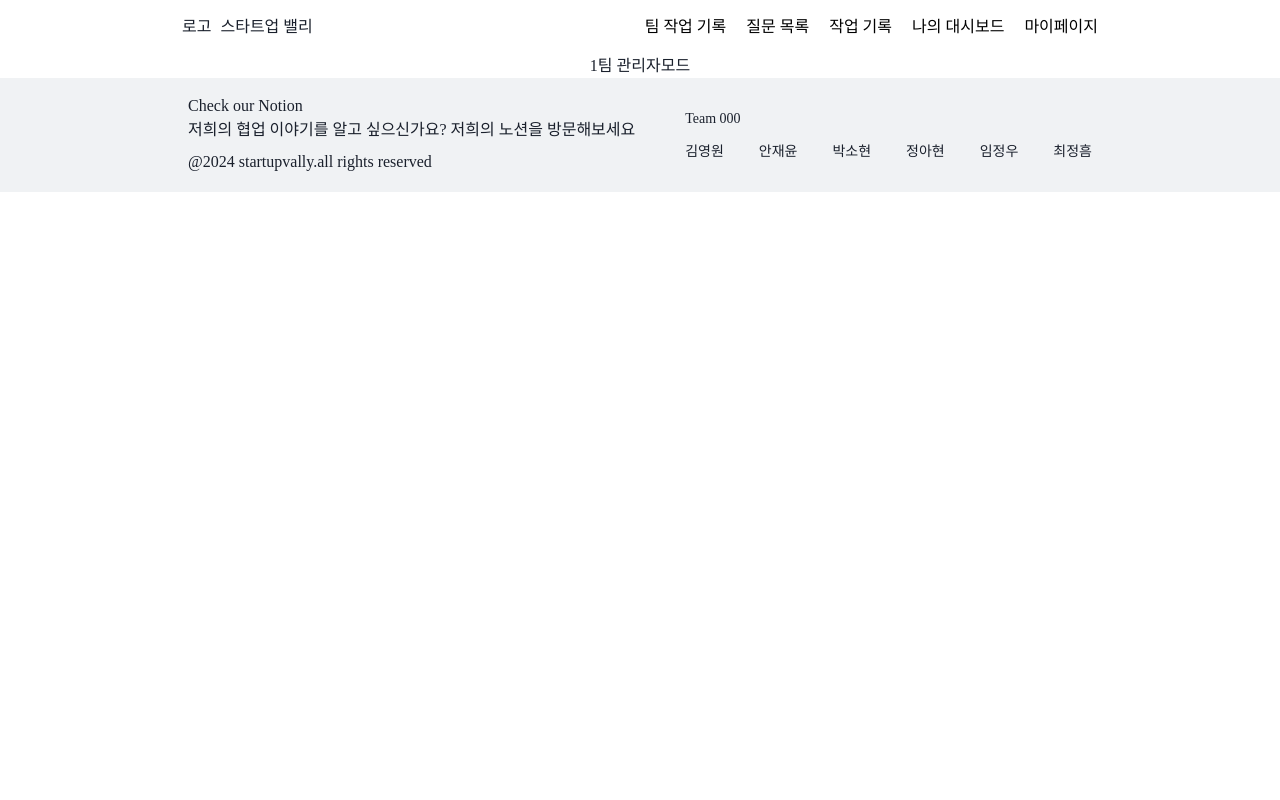
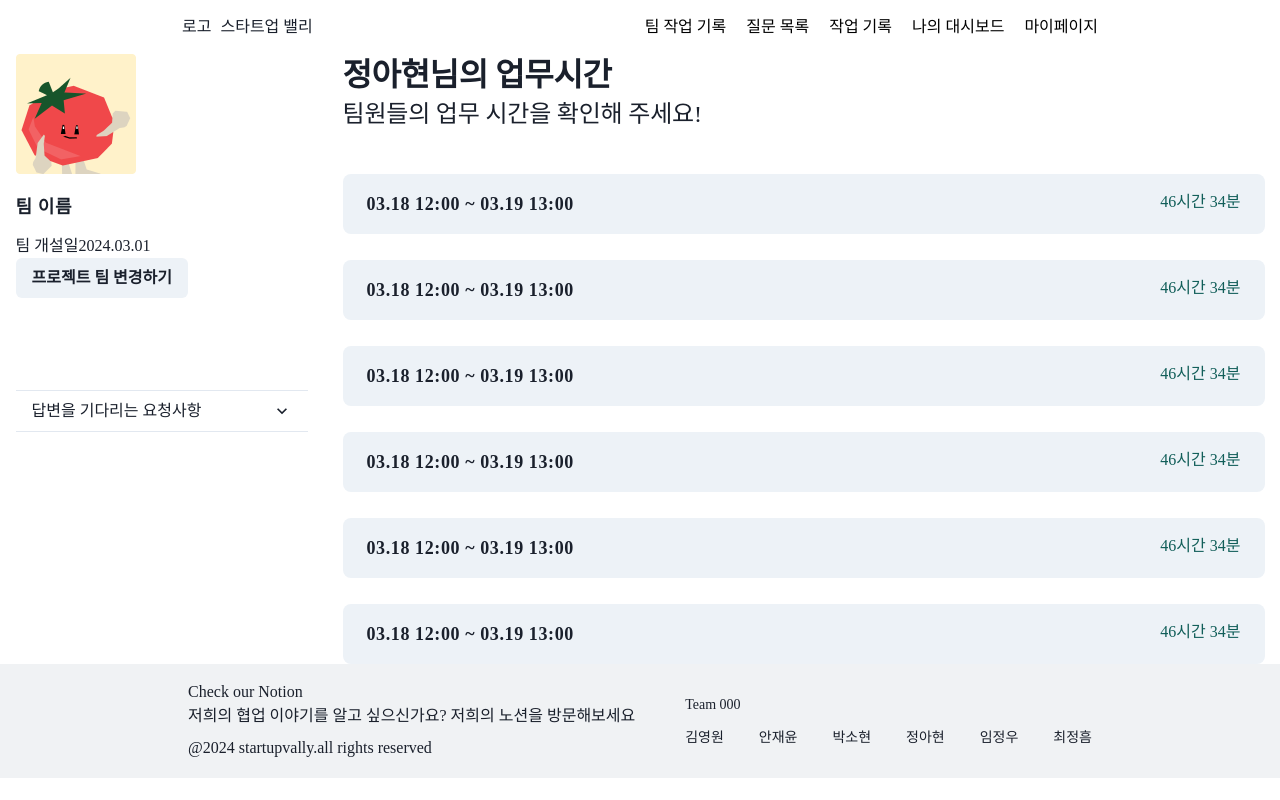
Before and after one commit to 9oormthon-univ/2024_BEOTKKOTTHON_TEAM_28_FE, a React (Vite) app: page /1/manage in a window 1280 px wide. Built offline with nearby package versions, Linux system fonts and the light colour scheme; a web font is replaced by a local one.

Commit message:
feat: 팀원 관리 페이지 1차 마크업

```diff
--- /dev/null
+++ b/src/component/manage/TaskItem.jsx
@@ -0,0 +1,21 @@
+import { Box, Flex } from '@chakra-ui/react';
+
+const TaskItem = () => {
+  return (
+    <Flex
+      justifyContent='space-between'
+      gap='20px'
+      paddingX='24px'
+      paddingY='16px'
+      background='gray.100'
+      borderRadius='8px'
+    >
+      <Box className='SubHead-xl'>03.18 12:00 ~ 03.19 13:00</Box>
+      <Box className='Body-lg' color='brandBold'>
+        46시간 34분
+      </Box>
+    </Flex>
+  );
+};
+
+export default TaskItem;
--- /dev/null
+++ b/src/component/manage/index.js
@@ -0,0 +1 @@
+export { default as TaskItem } from './TaskItem';
--- a/src/pages/ManagePage.jsx
+++ b/src/pages/ManagePage.jsx
@@ -1,8 +1,34 @@
-import { useParams } from 'react-router-dom';
+import { Box, Flex } from '@chakra-ui/react';
+
+import { MemberList } from '../component/common/organisms';
+import { TaskItem } from '../component/manage';
+import { TeamProfile } from '../component/taskhistory';
 
 const ManagePage = () => {
-  const { id } = useParams();
-  return <main>{id}팀 관리자모드</main>;
+  return (
+    <main>
+      <Flex gap='27px'>
+        <Flex direction='column' position='fixed' gap='92px'>
+          <TeamProfile />
+          <MemberList />
+        </Flex>
+        <Flex direction='column' marginLeft='327px' w='922px' gap='42px'>
+          <Flex direction='column'>
+            <Box className='Display-md'>정아현님의 업무시간</Box>
+            <Box className='Display-sm'>팀원들의 업무 시간을 확인해 주세요!</Box>
+          </Flex>
+          <Flex direction='column' gap='26px'>
+            <TaskItem />
+            <TaskItem />
+            <TaskItem />
+            <TaskItem />
+            <TaskItem />
+            <TaskItem />
+          </Flex>
+        </Flex>
+      </Flex>
+    </main>
+  );
 };
 
 export default ManagePage;
```
